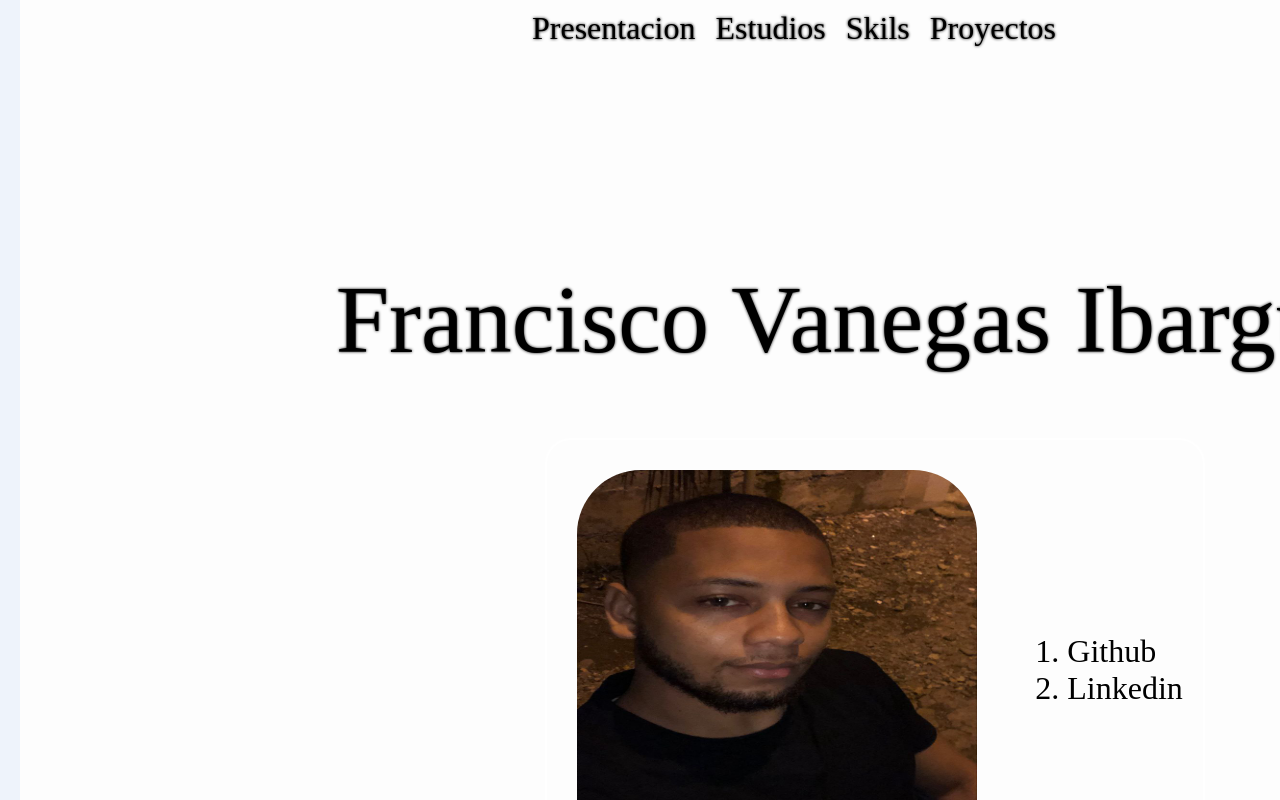
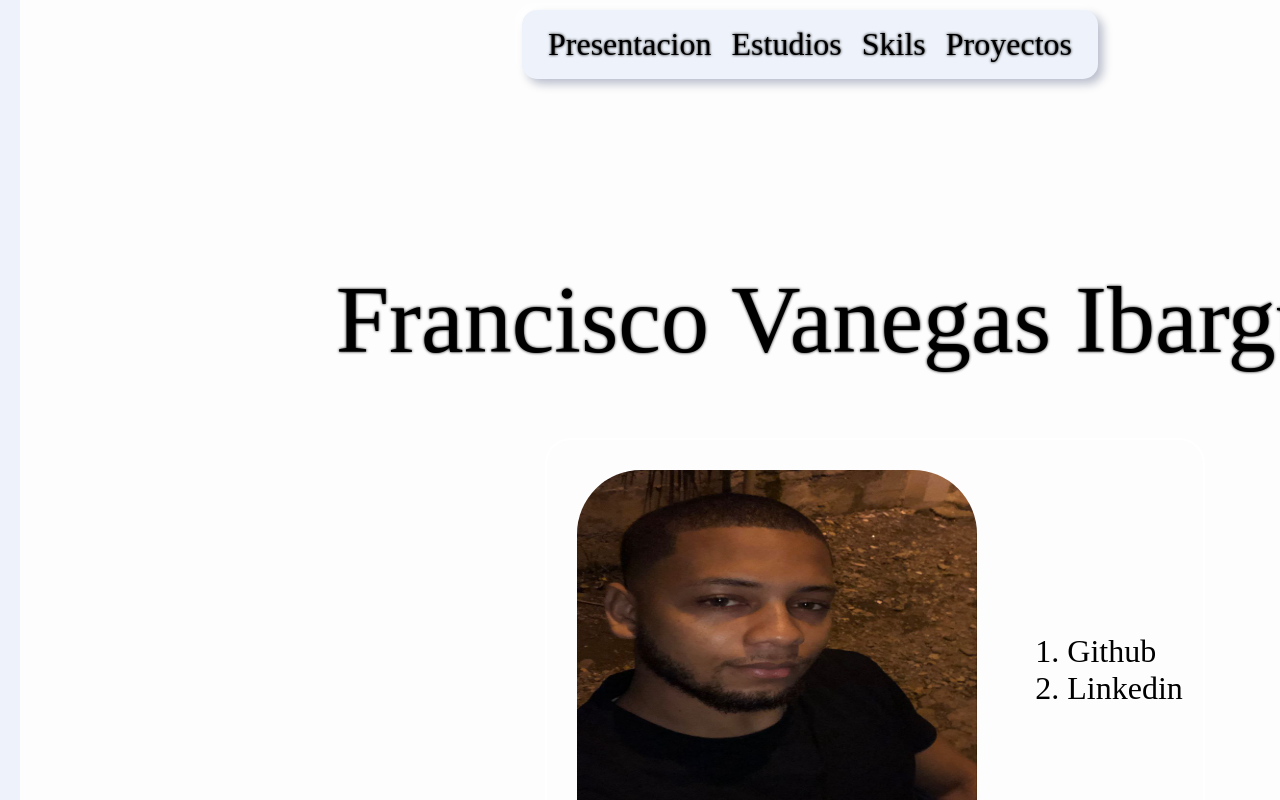
Before and after one commit to FranciscoDJVI/Javascript, a React (Create React App) app in the folder mifirstpage/: page / in a window 1280 px wide. Shown: the top 800 px of the page. Built offline with nearby package versions, Linux system fonts and the light colour scheme.

Commit message:
fix: add box-shadow
add box-shadow at the navbar and skill

```diff
--- a/mifirstpage/src/App.css
+++ b/mifirstpage/src/App.css
@@ -27,8 +27,12 @@ body {
   position: fixed;
   top: 0;
   left: 40%;
-  width: 100%;
+  width: fit-content;
   z-index: 1000;
+  padding: 1rem;
+  box-shadow:5px 5px 10px #babecc,
+             -5px -5px 10px #ffffff;
+  border-radius: 15px;
 }
 
 .title {
--- a/mifirstpage/src/components/NavBar.js
+++ b/mifirstpage/src/components/NavBar.js
@@ -8,9 +8,13 @@ const customStyleLink = {
   textShadow: "0 0 3px #000000 ",
 };
 
+const customStyleNav ={
+  background: "var(--principal-color)",
+}
+
 function NavBar() {
   return (
-    <nav className="navbar">
+    <nav className="navbar" style={customStyleNav}>
       <Link style={customStyleLink} to="/presentation">
         Presentacion
       </Link>
--- a/mifirstpage/src/components/Skills.js
+++ b/mifirstpage/src/components/Skills.js
@@ -7,6 +7,8 @@ const customStyleli = {
   background: "var(--principal-color)",
   padding: "10px",
   border: "10px var(--principal-color) solid",
+  boxShadow:"5px 5px 10px #babecc, -5px -5px 10px #ffffff",
+  borderRadius:"15px",
 };
 const skills = [
   "Python",
@@ -25,7 +27,7 @@ const containerVarinats = {
   show: {
     opacity: 1,
     tansition: {
-      straggerChildren: 0.5, // Retrase de la animacion entre cada elmento hijo.
+      straggerChildren: 0.5, // Retraso de la animacion entre cada elmento hijo.
     },
   },
 };
```
